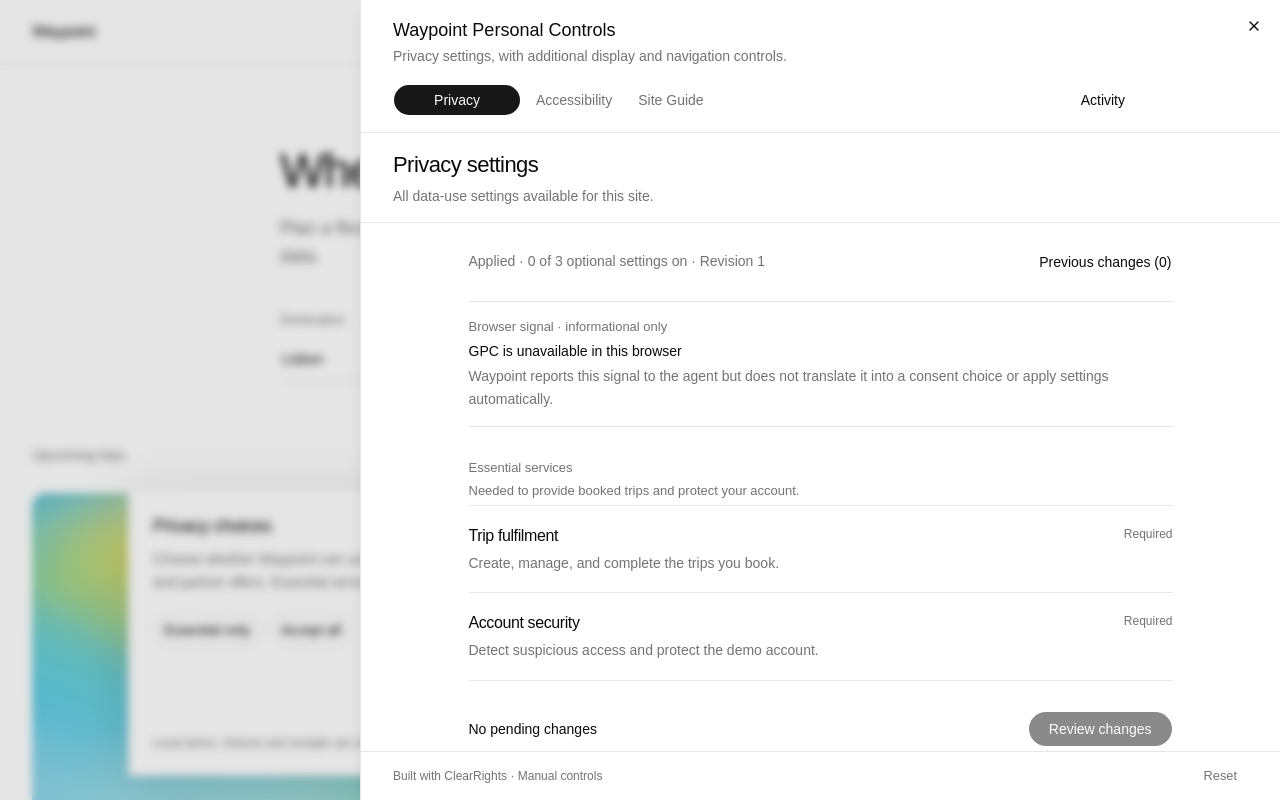
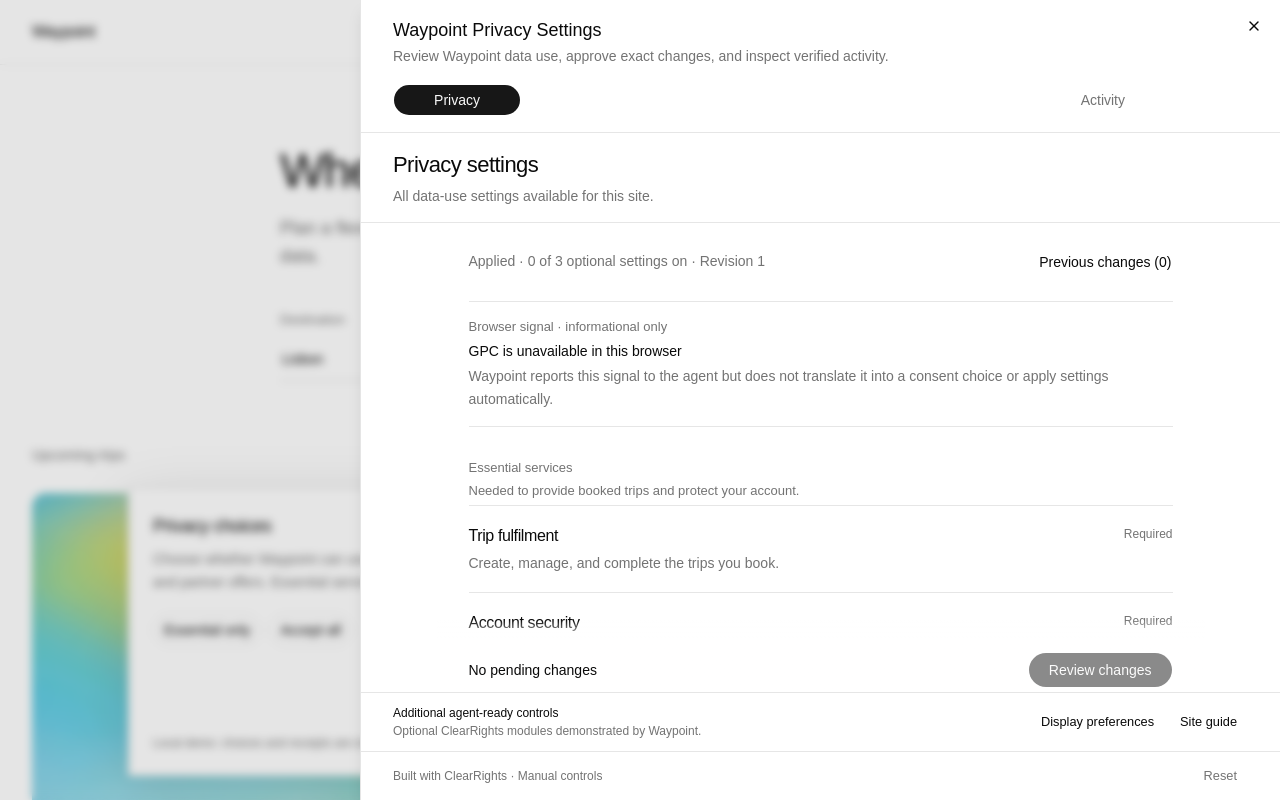
Before and after one commit to Vitali115/clearrights-webmcp, a React (Vite) app: page / in a window 1280 px wide. Both pictures are taken after a click on the button "Manage choices". Shown: the top 800 px of the page. Built offline with nearby package versions, Linux system fonts and the light colour scheme.

Commit message:
refactor: focus privacy settings hierarchy

```diff
--- a/src/adapters/webmcp/tool-contracts.ts
+++ b/src/adapters/webmcp/tool-contracts.ts
@@ -256,7 +256,7 @@
             controlsUi.openPanel('accessibility', {
               origin: 'agent',
               targetId: 'accessibility-preferences',
-              message: 'The agent opened Accessibility so you can inspect the current preferences.',
+              message: 'The agent opened Display preferences so you can inspect the current local settings.',
             })
           }
           return {
@@ -290,8 +290,8 @@
             origin: 'agent',
             targetId: 'accessibility-preferences',
             message: changed.changed
-              ? 'The agent applied accessibility preferences and verified the visible result. Undo remains available.'
-              : 'The agent checked accessibility preferences; the requested values were already active.',
+              ? 'The agent applied Display preferences and verified the visible result. Undo remains available.'
+              : 'The agent checked Display preferences; the requested values were already active.',
           })
           return changed
         },
--- a/src/ui/PrivacyCenter.tsx
+++ b/src/ui/PrivacyCenter.tsx
@@ -186,7 +186,7 @@
             </Button>
           )}
           <div className="min-w-0">
-            <h1 id="controls-section-title" ref={viewHeadingRef} tabIndex={-1} className="font-heading text-[22px] font-medium tracking-tight text-foreground outline-none">{copy.title}</h1>
+            <h1 id="privacy-section-title" ref={viewHeadingRef} tabIndex={-1} className="font-heading text-[22px] font-medium tracking-tight text-foreground outline-none">{copy.title}</h1>
             <p className="mt-1.5 text-sm font-medium text-muted-foreground">{copy.description}</p>
           </div>
         </div>
--- a/src/ui/waypoint/AccessibilityPanel.tsx
+++ b/src/ui/waypoint/AccessibilityPanel.tsx
@@ -70,7 +70,7 @@
         module: 'accessibility',
         action: 'undo',
         outcome: 'failed',
-        summary: 'Accessibility preferences could not be restored.',
+        summary: 'Display preferences could not be restored.',
       })
       setError(cause instanceof Error ? cause.message : 'Undo could not be completed.')
     } finally {
@@ -79,12 +79,12 @@
   }
 
   return (
-    <section className="mx-auto w-full max-w-3xl p-5 sm:px-8 sm:py-7" aria-labelledby="controls-section-title">
+    <section className="mx-auto w-full max-w-3xl p-5 sm:px-8 sm:py-7" aria-labelledby="display-preferences-title">
       <div className="flex flex-wrap items-start justify-between gap-4 border-b border-foreground/10 pb-6">
         <div>
-          <h1 id="controls-section-title" tabIndex={-1} className="text-[22px] font-medium tracking-tight outline-none">Accessibility preferences</h1>
+          <h1 id="display-preferences-title" tabIndex={-1} className="text-[22px] font-medium tracking-tight outline-none">Display preferences</h1>
           <p className="mt-1.5 max-w-2xl text-sm text-muted-foreground">
-            Local, reversible display preferences. They do not diagnose a condition or claim accessibility compliance.
+            Local, immediate, and reversible display preferences. This is not an accessibility overlay or a compliance claim.
           </p>
         </div>
         <Button variant="outline" className="rounded-full" disabled={!snapshot.undoAvailable || pending !== null} onClick={() => void undo()}>
--- a/src/ui/waypoint/ActivityPanel.tsx
+++ b/src/ui/waypoint/ActivityPanel.tsx
@@ -2,9 +2,9 @@
 
 export function ActivityPanel({ snapshot }: { snapshot: ActivitySnapshot }) {
   return (
-    <section className="mx-auto w-full max-w-3xl p-5 sm:px-8 sm:py-7" aria-labelledby="controls-section-title">
-      <h1 id="controls-section-title" tabIndex={-1} className="text-[22px] font-medium tracking-tight outline-none">Activity</h1>
-      <p className="mt-1.5 text-sm text-muted-foreground">Session-only actions across Privacy, Accessibility, and Site guide. Prompts and raw payloads are not stored.</p>
+    <section className="mx-auto w-full max-w-3xl p-5 sm:px-8 sm:py-7" aria-labelledby="activity-section-title">
+      <h1 id="activity-section-title" tabIndex={-1} className="text-[22px] font-medium tracking-tight outline-none">Activity</h1>
+      <p className="mt-1.5 text-sm text-muted-foreground">Session-only actions across Privacy, Display preferences, and Site guide. Prompts and raw payloads are not stored.</p>
       {snapshot.events.length === 0 ? (
         <div className="mt-7 border-t border-foreground/10 py-8">
           <p className="font-medium">No activity in this session</p>
--- a/src/ui/waypoint/PersonalControls.tsx
+++ b/src/ui/waypoint/PersonalControls.tsx
@@ -1,4 +1,4 @@
-import { useEffect, useState, type KeyboardEvent } from 'react'
+import { useEffect, useRef, useState, type KeyboardEvent } from 'react'
 import type {
   ActivityCoordinator,
   ActivitySnapshot,
@@ -40,11 +40,18 @@
 } from '@/components/ui/sheet'
 import { AgentActivityIndicator } from '@/ui/AgentActivityIndicator'
 import { PrivacyCenter } from '@/ui/PrivacyCenter'
+import { waypointRelatedPrivacyDestinationIds } from '@/demo/waypoint/site-guide-catalog'
 import { AccessibilityPanel } from './AccessibilityPanel'
 import { ActivityPanel } from './ActivityPanel'
 import { SiteGuidePanel } from './SiteGuidePanel'
 
-const primarySections = ['privacy', 'accessibility', 'site_guide'] as const
+const primarySections = ['privacy', 'activity'] as const
+const sectionTitleIds: Record<PersonalControlsSection, string> = {
+  privacy: 'privacy-section-title',
+  accessibility: 'display-preferences-title',
+  site_guide: 'related-privacy-pages-title',
+  activity: 'activity-section-title',
+}
 
 export function PersonalControls({
   controller,
@@ -85,15 +92,24 @@
 }) {
   const [resetting, setResetting] = useState(false)
   const [resetError, setResetError] = useState<string | null>(null)
+  const focusContentRequest = useRef<PersonalControlsSection | null>(null)
   const section = controlsSnapshot.section
+  const secondarySection = section === 'accessibility' || section === 'site_guide'
 
   useEffect(() => {
-    if (controlsSnapshot.agentActivity?.status === 'opened' && controlsSnapshot.agentActivity.kind === 'panel') {
-      document.getElementById('controls-section-title')?.focus()
-    }
-  }, [controlsSnapshot.agentActivity, controlsSnapshot.focusRequest])
+    if (!controlsSnapshot.open) return
+    const agentOpenedPanel = controlsSnapshot.agentActivity?.status === 'opened'
+      && controlsSnapshot.agentActivity.kind === 'panel'
+    if (focusContentRequest.current !== section && !agentOpenedPanel) return
+    const frame = window.requestAnimationFrame(() => {
+      document.getElementById(sectionTitleIds[section])?.focus()
+      focusContentRequest.current = null
+    })
+    return () => window.cancelAnimationFrame(frame)
+  }, [controlsSnapshot.agentActivity, controlsSnapshot.focusRequest, controlsSnapshot.open, section])
 
-  const openSection = (next: PersonalControlsSection) => {
+  const openSection = (next: PersonalControlsSection, focusContent = false) => {
+    focusContentRequest.current = focusContent ? next : null
     controlsUi.acknowledge()
     controlsUi.openPanel(next, { origin: 'human', targetId: next })
   }
@@ -126,9 +142,18 @@
     <SheetContent className="gap-0 bg-background p-0 data-[side=right]:w-full data-[side=right]:max-w-none data-[side=right]:sm:w-[min(80vw,920px)] data-[side=right]:sm:max-w-none">
       <AgentActivityIndicator activity={controlsSnapshot.agentActivity} />
       <SheetHeader className="border-b border-foreground/10 px-5 py-4 pr-32 sm:px-8 sm:pr-36">
-        <SheetTitle className="text-lg">Waypoint Personal Controls</SheetTitle>
-        <SheetDescription>Privacy settings, with additional display and navigation controls.</SheetDescription>
-        <div role="tablist" aria-label="Personal Controls sections" className="mt-4 flex flex-wrap gap-1" onKeyDown={onTabKeyDown}>
+        <SheetTitle className="text-lg">Waypoint Privacy Settings</SheetTitle>
+        <SheetDescription>Review Waypoint data use, approve exact changes, and inspect verified activity.</SheetDescription>
+        {secondarySection ? (
+          <Button
+            variant="ghost"
+            className="mt-4 h-auto w-fit rounded-full px-3 py-1.5 text-muted-foreground"
+            onClick={() => openSection('privacy', true)}
+          >
+            Back to Privacy
+          </Button>
+        ) : (
+          <div role="tablist" aria-label="Privacy settings sections" className="mt-4 flex gap-1" onKeyDown={onTabKeyDown}>
             {primarySections.map((item) => (
               <Button
                 key={item}
@@ -137,29 +162,22 @@
                 aria-selected={section === item}
                 aria-controls="personal-controls-panel"
                 variant={section === item ? (item === 'privacy' ? 'default' : 'secondary') : 'ghost'}
-              className={item === 'privacy' ? 'min-w-32 rounded-full capitalize' : 'rounded-full capitalize text-muted-foreground'}
+                className={item === 'privacy' ? 'min-w-32 rounded-full' : 'ml-auto rounded-full text-muted-foreground'}
                 onClick={() => openSection(item)}
               >
-              {item === 'site_guide' ? 'Site guide' : item}
+                {item === 'activity' && activitySnapshot.events.length
+                  ? `Activity (${activitySnapshot.events.length})`
+                  : item === 'privacy' ? 'Privacy' : 'Activity'}
               </Button>
             ))}
-          <Button
-            id="controls-tab-activity"
-            role="tab"
-            aria-selected={section === 'activity'}
-            aria-controls="personal-controls-panel"
-            variant={section === 'activity' ? 'secondary' : 'ghost'}
-            className="ml-auto rounded-full"
-            onClick={() => openSection('activity')}
-          >
-            Activity{activitySnapshot.events.length ? ` (${activitySnapshot.events.length})` : ''}
-          </Button>
           </div>
+        )}
       </SheetHeader>
 
       <div
         id="personal-controls-panel"
-        role="tabpanel"
+        role={secondarySection ? undefined : 'tabpanel'}
+        aria-labelledby={secondarySection ? undefined : `controls-tab-${section}`}
         className="flex min-h-0 flex-1 flex-col overflow-y-auto"
         onClickCapture={() => {
           controlsUi.acknowledge()
@@ -174,7 +192,7 @@
           if (section === 'privacy') privacyUi.acknowledge()
         }}
       >
-        {section === 'privacy' && (
+        <div className={section === 'privacy' ? 'flex min-h-0 flex-1 flex-col' : 'hidden'} aria-hidden={section === 'privacy' ? undefined : true}>
           <PrivacyCenter
             controller={controller}
             privacyUi={privacyUi}
@@ -183,7 +201,7 @@
             observedPrivacySignals={observedPrivacySignals}
             activity={activity}
           />
-        )}
+        </div>
         {section === 'accessibility' && (
           <AccessibilityPanel
             runtime={accessibility}
@@ -198,12 +216,40 @@
             catalog={siteGuideCatalog}
             snapshot={siteGuideSnapshot}
             activity={activity}
+            destinationIds={waypointRelatedPrivacyDestinationIds}
           />
         )}
         {section === 'activity' && <ActivityPanel snapshot={activitySnapshot} />}
       </div>
 
-      <SheetFooter className="flex-row items-center justify-between gap-3 border-t border-foreground/10 bg-background px-5 py-2.5 sm:px-8">
+      <SheetFooter className="block gap-0 border-t border-foreground/10 bg-background p-0">
+        <div className="flex flex-col gap-3 px-5 py-3 sm:flex-row sm:items-center sm:justify-between sm:px-8">
+          <div>
+            <p className="text-xs font-medium text-foreground">Additional agent-ready controls</p>
+            <p className="mt-0.5 text-xs text-muted-foreground">Optional ClearRights modules demonstrated by Waypoint.</p>
+          </div>
+          <nav aria-label="Additional agent-ready controls" className="flex flex-wrap gap-1">
+            <Button
+              variant={section === 'accessibility' ? 'secondary' : 'ghost'}
+              size="sm"
+              className="rounded-full"
+              aria-current={section === 'accessibility' ? 'page' : undefined}
+              onClick={() => openSection('accessibility', true)}
+            >
+              Display preferences
+            </Button>
+            <Button
+              variant={section === 'site_guide' ? 'secondary' : 'ghost'}
+              size="sm"
+              className="rounded-full"
+              aria-current={section === 'site_guide' ? 'page' : undefined}
+              onClick={() => openSection('site_guide', true)}
+            >
+              Site guide
+            </Button>
+          </nav>
+        </div>
+        <div className="flex items-center justify-between gap-3 border-t border-foreground/10 px-5 py-2.5 sm:px-8">
           <p className="text-xs font-medium text-muted-foreground">
             Built with ClearRights · {webMcpAvailable ? 'Agent tools available' : 'Manual controls'}
           </p>
@@ -215,7 +261,7 @@
               <AlertDialogHeader>
                 <AlertDialogTitle>Reset demo data?</AlertDialogTitle>
                 <AlertDialogDescription>
-                This resets privacy, receipts, accessibility preferences, Undo, and session Activity, then returns to Waypoint home.
+                  This resets privacy, receipts, display preferences, Undo, and session Activity, then returns to Waypoint home.
                 </AlertDialogDescription>
               </AlertDialogHeader>
               {resetError && <p role="alert" className="text-sm text-destructive">{resetError}</p>}
@@ -227,6 +273,7 @@
               </AlertDialogFooter>
             </AlertDialogContent>
           </AlertDialog>
+        </div>
       </SheetFooter>
     </SheetContent>
   )
--- a/src/ui/waypoint/SiteGuidePanel.tsx
+++ b/src/ui/waypoint/SiteGuidePanel.tsx
@@ -1,26 +1,27 @@
-import { useMemo, useState } from 'react'
+import { useState } from 'react'
 import type { ActivityCoordinator } from '@/application'
 import type { SiteGuideCatalog, SiteGuideRuntime, SiteGuideSnapshot } from '@/domain'
 import { Button } from '@/components/ui/button'
-import { Input } from '@/components/ui/input'
-import { Label } from '@/components/ui/label'
 
 export function SiteGuidePanel({
   runtime,
   catalog,
   snapshot,
   activity,
+  destinationIds,
 }: {
   runtime: SiteGuideRuntime
   catalog: SiteGuideCatalog
   snapshot: SiteGuideSnapshot
   activity: ActivityCoordinator
+  destinationIds: readonly string[]
 }) {
-  const [query, setQuery] = useState('')
   const [opening, setOpening] = useState<string | null>(null)
   const [error, setError] = useState<string | null>(null)
-  const results = useMemo(() => catalog.search(query), [catalog, query])
-  const categories = [...new Set(results.map(({ category }) => category))]
+  const destinations = destinationIds.map((id) => catalog.getDestination(id))
+  const currentDestination = snapshot.currentDestinationId
+    ? destinations.find(({ id }) => id === snapshot.currentDestinationId)
+    : undefined
 
   const open = async (destinationId: string, label: string) => {
     setOpening(destinationId)
@@ -51,45 +52,33 @@
   }
 
   return (
-    <section className="mx-auto w-full max-w-3xl p-5 sm:px-8 sm:py-7" aria-labelledby="controls-section-title">
-      <h1 id="controls-section-title" tabIndex={-1} className="text-[22px] font-medium tracking-tight outline-none">Site guide</h1>
-      <p className="mt-1.5 text-sm text-muted-foreground">Destinations declared by Waypoint. Search and open the same entries available to the agent.</p>
-      <div className="mt-6">
-        <Label htmlFor="site-guide-search" className="sr-only">Search site destinations</Label>
-        <Input
-          id="site-guide-search"
-          type="search"
-          value={query}
-          placeholder="Search destinations"
-          onChange={(event) => setQuery(event.target.value)}
-        />
-      </div>
-      {snapshot.currentDestinationId && (
+    <section className="mx-auto w-full max-w-3xl p-5 sm:px-8 sm:py-7" aria-labelledby="related-privacy-pages-title">
+      <h1 id="related-privacy-pages-title" tabIndex={-1} className="text-[22px] font-medium tracking-tight outline-none">Related privacy pages</h1>
+      <p className="mt-1.5 text-sm text-muted-foreground">Pages declared by Waypoint and available to both people and compatible agents.</p>
+      {currentDestination && (
         <p className="mt-3 text-xs font-medium text-muted-foreground">
-          Last opened: {catalog.getDestination(snapshot.currentDestinationId).label}
+          Last opened: {currentDestination.label}
         </p>
       )}
-      <div className="mt-7 space-y-8">
-        {categories.map((category) => (
-          <section key={category} aria-labelledby={`site-guide-${category.replaceAll(' ', '-').toLowerCase()}`}>
-            <h2 id={`site-guide-${category.replaceAll(' ', '-').toLowerCase()}`} className="text-[13px] font-medium text-muted-foreground">{category}</h2>
-            <ul>
-              {results.filter((destination) => destination.category === category).map((destination) => (
+      <ul className="mt-7">
+        {destinations.map((destination) => (
           <li key={destination.id} className="flex items-start justify-between gap-5 border-t border-foreground/10 py-4">
             <div>
               <p className="font-medium">{destination.label}</p>
               <p className="mt-1 text-sm leading-relaxed text-muted-foreground">{destination.summary}</p>
             </div>
-                  <Button variant="outline" className="shrink-0 rounded-full" disabled={opening !== null} onClick={() => void open(destination.id, destination.label)}>
+            <Button
+              variant="outline"
+              className="shrink-0 rounded-full"
+              aria-label={`Open ${destination.label}`}
+              disabled={opening !== null}
+              onClick={() => void open(destination.id, destination.label)}
+            >
               {opening === destination.id ? 'Opening…' : 'Open'}
             </Button>
           </li>
         ))}
       </ul>
-          </section>
-        ))}
-        {results.length === 0 && <p className="border-t border-foreground/10 py-8 text-sm text-muted-foreground">No declared destination matches this search.</p>}
-      </div>
       {error && <p role="alert" className="mt-5 text-sm text-destructive">{error}</p>}
     </section>
   )
```
Also changed, not shown: src/demo/waypoint/site-guide-catalog.ts (+8 -0 lines), 1 other file (tests, documents, lock files or other folders). Lines whose indentation alone changed are shown as unchanged.
